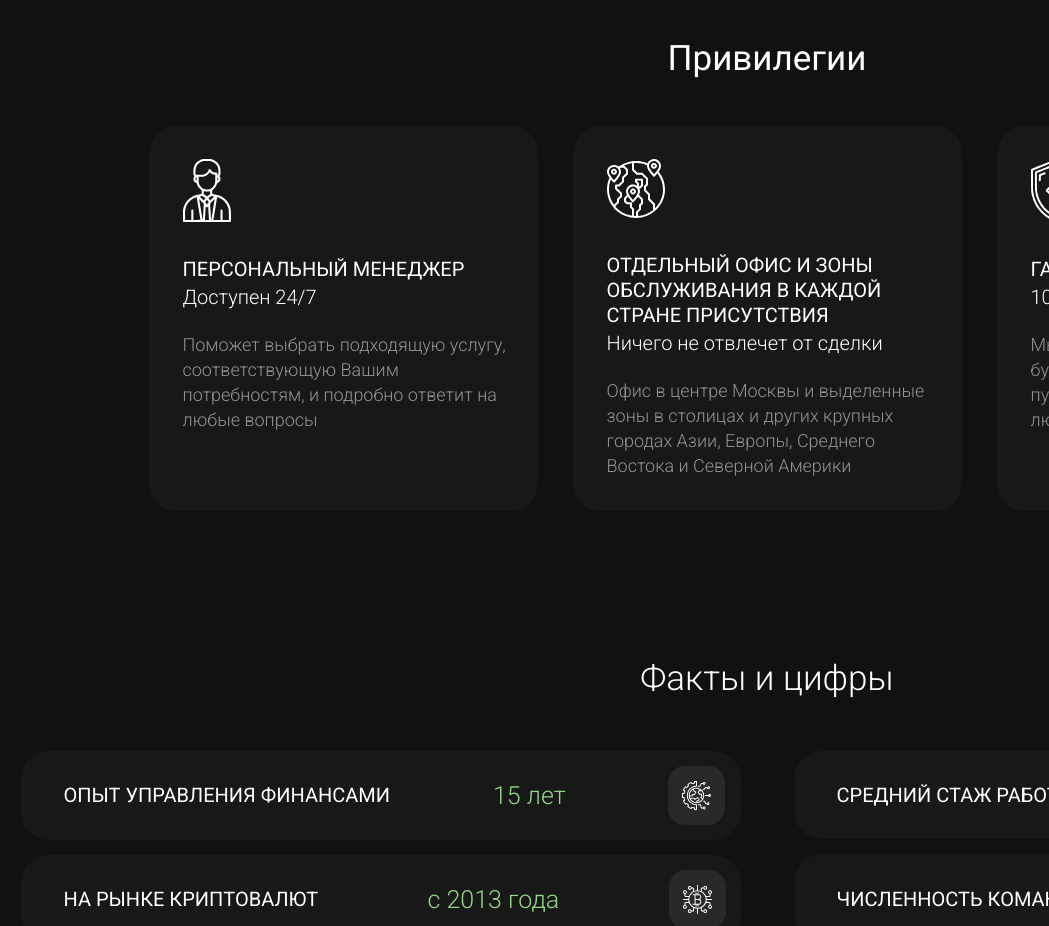
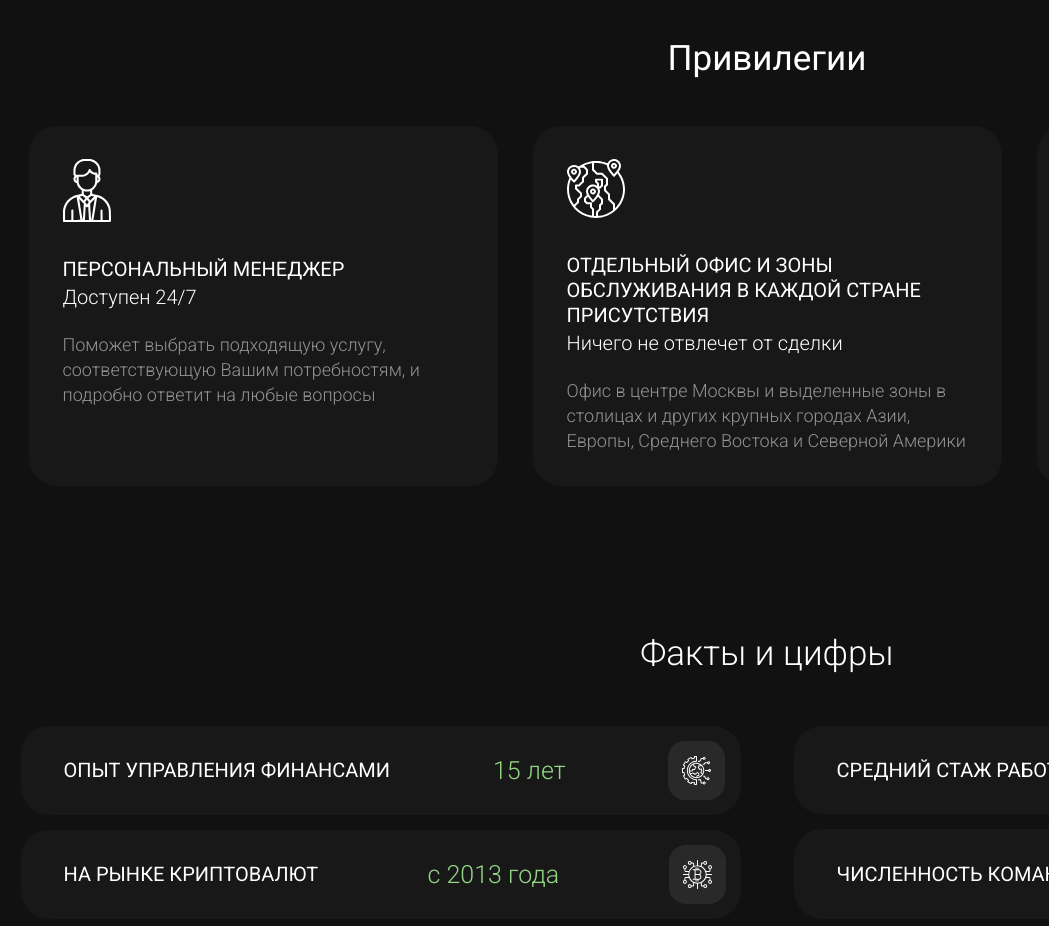
Before and after one commit to gregorybv/kraftex-app, a React (Vite) app: page / in a window 1280 px wide. Shown: the part 5160-6086 px from the top of the page, without its empty margins (231-1280 px from the left). Built offline with nearby package versions, Linux system fonts and the light colour scheme.

Commit message:
edit width column in block privileges

```diff
--- a/src/App.css
+++ b/src/App.css
@@ -47,7 +47,7 @@ body {
   color: #FFFFFF;
   /*min-height: 100%;*/
   display: flex;
-  max-width: 1920px;
+  /*max-width: 1920px;*/
   width: 100vh;
   /*flex-direction: column;*/
   margin: 0 auto;
--- a/src/components/Privileges/privileges.css
+++ b/src/components/Privileges/privileges.css
@@ -21,7 +21,7 @@
 }
 
 .privileges__column {
-  max-width: 389px;
+  max-width: 469px;
   list-style: none;
   background: #181818;
   border-radius: 28px;
```
